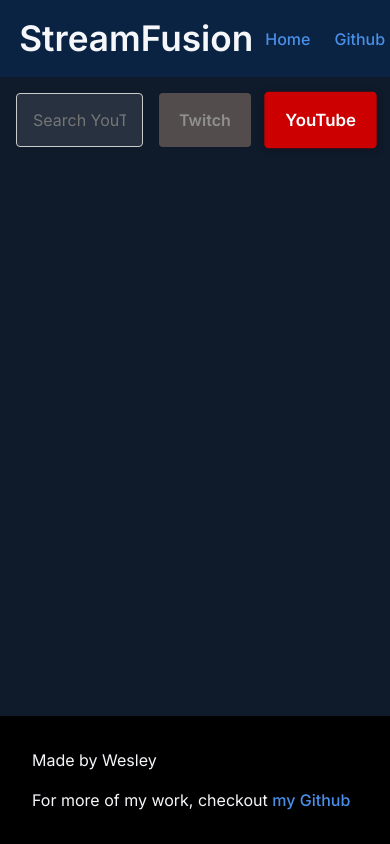
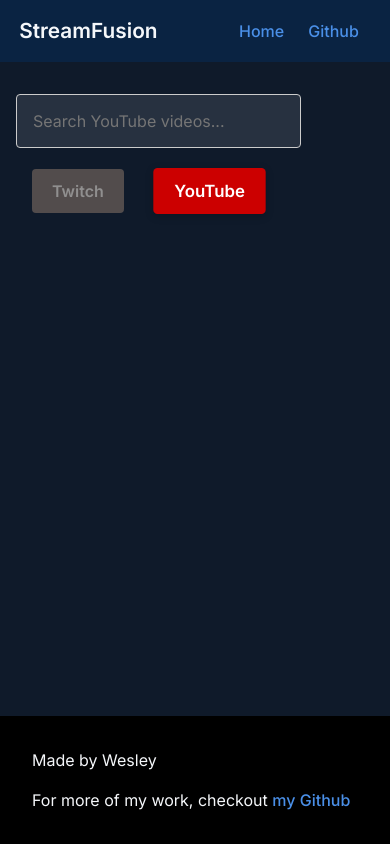
Before and after one commit to WesloTheWeb/streamFusion, a React (Vite) app: page / in a window 390 px wide. Built offline with nearby package versions, Linux system fonts and the light colour scheme.

Commit message:
media queries added for mobile responsiveness

```diff
--- a/src/components/NavigationHeader/Navigation.module.scss
+++ b/src/components/NavigationHeader/Navigation.module.scss
@@ -7,6 +7,12 @@
     background-color: v.$primaryDark;
     padding: 1.2rem;
 
+    h1 {
+        @media #{v.$mq-smallScreen} {
+            font-size: 1.3rem;
+        }
+    }
+
     a {
         margin: 0 .75rem;
     }
--- a/src/components/SearchInput/SearchInput.module.scss
+++ b/src/components/SearchInput/SearchInput.module.scss
@@ -7,6 +7,11 @@
     padding: 1rem;
     margin: 0 auto;
     gap: 1rem;
+
+    @media #{v.$mq-smallScreen} {
+        display: block;
+        margin: 1rem 0 2rem 0;
+    }
 
     input {
         padding: 1rem;
@@ -26,6 +31,11 @@
     display: flex;
     gap: 1rem;
 
+    @media #{v.$mq-smallScreen} {
+        display: block;
+        margin: 1.3rem auto
+    }
+
     button {
         padding: 0.75rem 1.25rem;
         border: none;
@@ -36,6 +46,10 @@
 
         &:hover {
             opacity: 0.9;
+        }
+
+        @media #{v.$mq-smallScreen} {
+            margin: 0 1rem;
         }
     }
 }
--- a/src/styles/variables.scss
+++ b/src/styles/variables.scss
@@ -1,3 +1,12 @@
+// ? Media Queries
+$mq-smallScreen: "only screen and (max-width:769px)";
+$mq-smallScreenTwo: "only screen and (max-width:375px)";
+$mq-mediumScreen: "only screen and (min-width:769px)";
+$mq-largeScreen: "only screen and (max-width:1025px)";
+$mq-speciallargeScreen: "only screen and (min-width:1024px)";
+$mq-xLargeScreen: "only screen and (min-width:1200px)";
+$mq-xxLargeScreen: "only screen and (min-width:1400px)";
+
 // ? Primary Colors
 $primaryDark: #0A2342; // Deep blue for headers, navigation
 $primary: #2A6BA4; // Main blue for primary buttons and highlights
```
